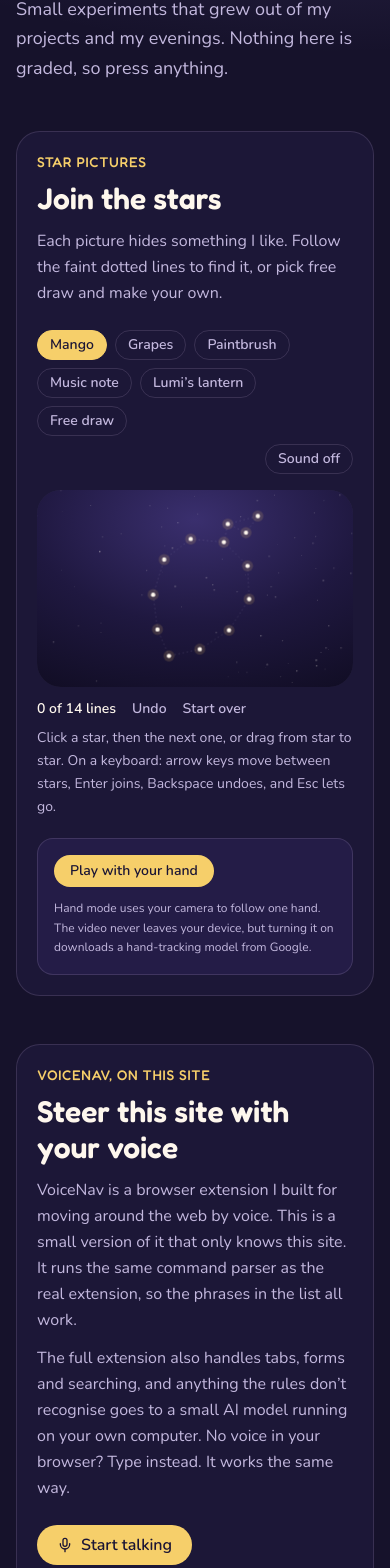
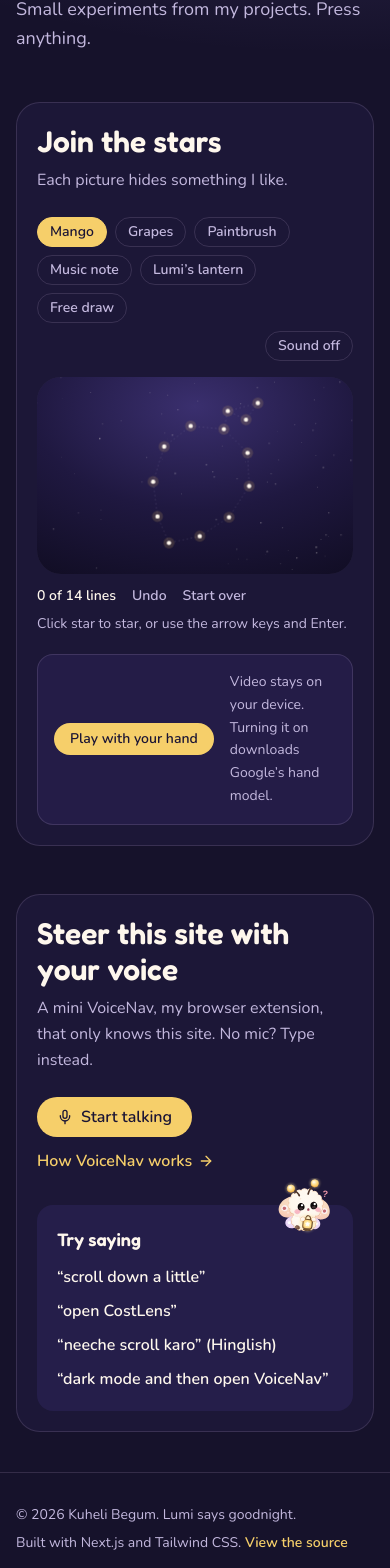
Before and after one commit to kuheli7/portfolio, a Next.js app: page /play in a window 390 px wide. Shown: the part 238-1806 px from the top of the page. Built offline with nearby package versions, Linux system fonts and the light colour scheme.

Commit message:
Make star clicks forgiving on trackpads, steady the hand pointer, trim /play copy

```diff
--- a/src/app/play/page.tsx
+++ b/src/app/play/page.tsx
@@ -12,12 +12,10 @@ export const metadata: Metadata = {
 };
 
 const tryThese = [
-  ["“scroll down a little”", "the same phrases the extension knows"],
-  ["“open CostLens”", "jumps to the case study"],
-  ["“take me to education”", "finds the right section"],
-  ["“keep scrolling”, then “stop”", "hands-free reading"],
-  ["“neeche scroll karo”", "Hinglish works too"],
-  ["“dark mode and then open VoiceNav”", "two steps at once"],
+  "“scroll down a little”",
+  "“open CostLens”",
+  "“neeche scroll karo” (Hinglish)",
+  "“dark mode and then open VoiceNav”",
 ];
 
 export default function PlayPage() {
@@ -32,21 +30,15 @@ export default function PlayPage() {
       <header className="max-w-3xl">
         <p className="mb-2 font-display text-sm font-medium tracking-wider text-accent uppercase">Play</p>
         <h1 className="font-display text-4xl font-semibold tracking-tight sm:text-5xl">A few things to poke at</h1>
-        <p className="mt-4 text-lg leading-relaxed text-muted">
-          Small experiments that grew out of my projects and my evenings. Nothing here is graded, so press anything.
-        </p>
+        <p className="mt-4 text-lg leading-relaxed text-muted">Small experiments from my projects. Press anything.</p>
       </header>
 
       <section aria-labelledby="sky-title" className="mt-12 rounded-3xl border border-line bg-surface/50 p-5 sm:p-8">
         <div className="max-w-3xl">
-          <p className="font-display text-sm font-medium tracking-wider text-accent uppercase">Star pictures</p>
-          <h2 id="sky-title" className="mt-2 font-display text-3xl font-semibold">
+          <h2 id="sky-title" className="font-display text-3xl font-semibold">
             Join the stars
           </h2>
-          <p className="mt-3 leading-relaxed text-muted">
-            Each picture hides something I like. Follow the faint dotted lines to find it, or pick free draw and make
-            your own.
-          </p>
+          <p className="mt-2 leading-relaxed text-muted">Each picture hides something I like.</p>
         </div>
         <div className="mx-auto mt-6 max-w-4xl">
           <Constellations />
@@ -58,22 +50,12 @@ export default function PlayPage() {
         className="mt-12 grid gap-8 rounded-3xl border border-line bg-surface/50 p-5 sm:p-8 lg:grid-cols-[1.2fr_1fr]"
       >
         <div>
-          <p className="font-display text-sm font-medium tracking-wider text-accent uppercase">VoiceNav, on this site</p>
-          <h2 id="voice-title" className="mt-2 font-display text-3xl font-semibold">
+          <h2 id="voice-title" className="font-display text-3xl font-semibold">
             Steer this site with your voice
           </h2>
-          <div className="mt-3 space-y-3 leading-relaxed text-muted">
-            <p>
-              VoiceNav is a browser extension I built for moving around the web by voice. This is a small version of it
-              that only knows this site. It runs the same command parser as the real extension, so the phrases in the
-              list all work.
-            </p>
-            <p>
-              The full extension also handles tabs, forms and searching, and anything the rules don’t recognise goes to
-              a small AI model running on your own computer. No voice in your browser? Type instead. It works the same
-              way.
-            </p>
-          </div>
+          <p className="mt-2 leading-relaxed text-muted">
+            A mini VoiceNav, my browser extension, that only knows this site. No mic? Type instead.
+          </p>
           <div className="mt-6 flex flex-wrap items-center gap-3">
             <VoiceDemoButton className="inline-flex items-center gap-2 rounded-full bg-accent-bg px-5 py-2 font-semibold text-accent-ink transition-transform hover:-translate-y-0.5">
               <MicIcon /> Start talking
@@ -96,10 +78,9 @@ export default function PlayPage() {
           />
           <h3 className="font-display text-lg font-semibold">Try saying</h3>
           <ul className="mt-3 space-y-2.5">
-            {tryThese.map(([phrase, note]) => (
-              <li key={phrase}>
-                <span className="font-semibold">{phrase}</span>
-                <span className="block text-sm text-muted">{note}</span>
+            {tryThese.map((phrase) => (
+              <li key={phrase} className="font-semibold">
+                {phrase}
               </li>
             ))}
           </ul>
--- a/src/components/Constellations.tsx
+++ b/src/components/Constellations.tsx
@@ -19,8 +19,9 @@ import { backgroundStars, constellations, freeStars, type Star } from "@/data/co
 const FREE = constellations.length;
 // C major pentatonic, so any run of joins sounds pleasant
 const NOTES = [523.25, 587.33, 659.25, 783.99, 880, 1046.5, 1174.66, 1318.51, 1567.98, 1760, 2093];
-// How far, in screen pixels, a pointer can be from a star and still pick it
-const SNAP: Record<string, number> = { mouse: 22, pen: 22, touch: 32, hand: 44 };
+// How far, in screen pixels, a pointer can be from a star and still pick it. The nearest star wins, so these can
+// be generous: trackpad clicks and a hand in front of a camera both land a little off.
+const SNAP: Record<string, number> = { mouse: 40, pen: 40, touch: 44, hand: 60 };
 const DIRECTIONS: Record<string, [number, number]> = {
   ArrowUp: [0, -1],
   ArrowDown: [0, 1],
@@ -32,6 +33,7 @@ type Line = [number, number];
 type Wrong = { id: number; a: number; b: number };
 type Drag = { from: number; fresh: boolean; moved: boolean; x: number; y: number };
 type SkyPoint = Star & { unit: number };
+type Pointer = Star & { aim: number | null };
 
 // "the music note", but just "Lumi’s lantern"
 const inSentence = (name: string) => (name.startsWith("Lumi") ? name : `the ${name.toLowerCase()}`);
@@ -44,12 +46,13 @@ export function Constellations() {
   const [anchor, setAnchor] = useState<number | null>(null);
   const [dragFrom, setDragFrom] = useState<number | null>(null);
   const [cursor, setCursor] = useState<number | null>(null);
-  const [pointer, setPointer] = useState<Star | null>(null);
+  const [pointer, setPointer] = useState<Pointer | null>(null);
   const [focused, setFocused] = useState(false);
   const [done, setDone] = useState<string[]>([]);
   const [message, setMessage] = useState("");
   const [sound, setSound] = useState(false);
   const [hand, setHand] = useState<HandPoint | null>(null);
+  const handSeen = useRef(false);
   const svgRef = useRef<SVGSVGElement>(null);
   const audioRef = useRef<AudioContext | null>(null);
   const timers = useRef<number[]>([]);
@@ -251,12 +254,17 @@ export function Constellations() {
     }
   }
 
+  // Where the pointer is, and which star a press there would pick, so the sky can ring it before the click
+  function point(p: SkyPoint, pixels: number) {
+    setPointer({ x: p.x, y: p.y, aim: starAt(p, pixels) });
+  }
+
   // Shared by the mouse, touch and the camera hand: press on a star, move, and let go
   function press(p: SkyPoint, pixels: number) {
     const s = starAt(p, pixels);
-    setPointer(p);
+    point(p, pixels);
+    // A near miss keeps the held star, so an imprecise click doesn't lose your place
     if (s === null) {
-      if (anchor !== null) letGo();
       drag.current = null;
       return false;
     }
@@ -266,8 +274,8 @@ export function Constellations() {
     return true;
   }
 
-  function move(p: SkyPoint) {
-    setPointer(p);
+  function move(p: SkyPoint, pixels: number) {
+    point(p, pixels);
     const d = drag.current;
     if (d && Math.hypot(p.x - d.x, p.y - d.y) > 8 * p.unit) d.moved = true;
   }
@@ -279,10 +287,11 @@ export function Constellations() {
     if (!d) return;
     const s = starAt(p, pixels);
     // A drag joins where it started to where it ends. A tap joins the held star to the tapped one,
-    // and tapping the held star again lets go of it.
-    if (d.moved) {
-      if (s !== null && s !== d.from) join(s, d.from);
-    } else if (!d.fresh) {
+    // and tapping the held star again lets go of it. A trackpad click often slides a few pixels, so a "drag"
+    // that ends on the star it started from still counts as a tap.
+    if (d.moved && s !== null && s !== d.from) join(s, d.from);
+    else if (d.moved && s === null) return;
+    else if (!d.fresh) {
       if (d.from === anchor) letGo();
       else join(d.from);
     }
@@ -291,18 +300,18 @@ export function Constellations() {
   function onPointerDown(event: PointerEvent<SVGSVGElement>) {
     if (event.pointerType === "mouse" && event.button !== 0) return;
     const p = toSky(event.clientX, event.clientY);
-    if (p && press(p, SNAP[event.pointerType] ?? 22)) event.currentTarget.setPointerCapture(event.pointerId);
+    if (p && press(p, SNAP[event.pointerType] ?? SNAP.mouse)) event.currentTarget.setPointerCapture(event.pointerId);
   }
 
   function onPointerMove(event: PointerEvent<SVGSVGElement>) {
     if (event.pointerType !== "mouse" && !drag.current) return;
     const p = toSky(event.clientX, event.clientY);
-    if (p) move(p);
+    if (p) move(p, SNAP[event.pointerType] ?? SNAP.mouse);
   }
 
   function onPointerUp(event: PointerEvent<SVGSVGElement>) {
     const p = toSky(event.clientX, event.clientY);
-    if (p) release(p, SNAP[event.pointerType] ?? 22);
+    if (p) release(p, SNAP[event.pointerType] ?? SNAP.mouse);
     if (event.pointerType !== "mouse") setPointer(null);
   }
 
@@ -312,22 +321,33 @@ export function Constellations() {
       drag.current = null;
       setDragFrom(null);
       setHand(null);
-      setPointer(null);
+      // Only clear the pointer the hand set, not the mouse's
+      if (handSeen.current) setPointer(null);
+      handSeen.current = false;
       return;
     }
     const p = { x: point.x * 800, y: point.y * 500, unit: 800 / svg.getBoundingClientRect().width };
+    handSeen.current = true;
     setHand(point);
     if (pinch === "start") press(p, SNAP.hand);
     else if (pinch === "end") release(p, SNAP.hand);
-    else move(p);
+    else move(p, SNAP.hand);
   }
 
   const start = dragFrom ?? anchor;
   const held = start === null ? null : stars[start];
-  // While holding a star, a dashed line follows the pointer, or points at the keyboard cursor
+  const aim = pointer?.aim ?? null;
+  // While holding a star, a dashed line follows the pointer (snapping to the star it would pick), or points at
+  // the keyboard cursor
   const previewEnd = !held
     ? null
-    : pointer ?? (focused && cursor !== null && cursor !== anchor ? stars[cursor] : null);
+    : pointer
+      ? aim !== null && aim !== start
+        ? stars[aim]
+        : pointer
+      : focused && cursor !== null && cursor !== anchor
+        ? stars[cursor]
+        : null;
   const name = shape ? shape.name : "Free drawing";
 
   return (
@@ -414,20 +434,24 @@ export function Constellations() {
 
         {shape?.lines
           .filter(([a, b]) => !drawn.has(pairKey(a, b)))
-          .map(([a, b]) => (
+          .map(([a, b]) => {
+            // The hints leading on from the held star are brighter, so it's clear where to go next
+            const next = start !== null && (a === start || b === start);
+            return (
               <line
                 key={pairKey(a, b)}
                 x1={stars[a].x}
                 y1={stars[a].y}
                 x2={stars[b].x}
                 y2={stars[b].y}
-              stroke="#c3b8de"
-              strokeOpacity="0.32"
-              strokeWidth="1.5"
+                stroke={next ? "#f6cf6a" : "#c3b8de"}
+                strokeOpacity={next ? 0.75 : 0.32}
+                strokeWidth={next ? 2.5 : 1.5}
                 strokeDasharray="1.5 9"
                 strokeLinecap="round"
               />
-          ))}
+            );
+          })}
 
         {shape?.glow && complete && (
           <circle cx={shape.glow.x} cy={shape.glow.y} r="70" fill="url(#sky-flame)" className="sky-flame" />
@@ -480,7 +504,10 @@ export function Constellations() {
             {i === anchor && (
               <circle cx={s.x} cy={s.y} r="17" fill="none" stroke="#f6cf6a" strokeWidth="2.5" className="star-held" />
             )}
-            {focused && i === cursor && i !== anchor && (
+            {i === aim && i !== start && (
+              <circle cx={s.x} cy={s.y} r="19" fill="#fef7ed" fillOpacity="0.12" stroke="#fef7ed" strokeOpacity="0.7" strokeWidth="2" />
+            )}
+            {focused && i === cursor && i !== anchor && i !== aim && (
               <circle cx={s.x} cy={s.y} r="17" fill="none" stroke="#fef7ed" strokeWidth="2" strokeDasharray="4 4" />
             )}
             <circle cx={s.x} cy={s.y} r="14" fill="#f6cf6a" opacity="0.16" />
@@ -511,7 +538,8 @@ export function Constellations() {
           Start over
         </button>
       </div>
-      <p id="sky-help" className="mt-2 text-sm leading-relaxed text-muted">
+      <p className="mt-2 text-sm text-muted">Click star to star, or use the arrow keys and Enter.</p>
+      <p id="sky-help" className="sr-only">
         Click a star, then the next one, or drag from star to star. On a keyboard: arrow keys move between stars, Enter
         joins, Backspace undoes, and Esc lets go.
       </p>
--- a/src/components/HandControl.tsx
+++ b/src/components/HandControl.tsx
@@ -15,6 +15,9 @@ const PINCH_ON = 0.33;
 const PINCH_OFF = 0.45;
 // Only the middle of the camera view maps onto the sky, so the edges are easy to reach
 const MARGIN = 0.12;
+// The tracker loses the hand for a frame now and then. Wait this many frames before treating it as gone,
+// so a blip doesn't drop a star you're carrying.
+const MISSES = 8;
 
 export type HandPoint = { x: number; y: number; pinched: boolean };
 type Props = { onHand: (point: HandPoint | null, pinch: "start" | "end" | null) => void };
@@ -52,6 +55,7 @@ export function HandControl({ onHand }: Props) {
     let frame = 0;
     let pinched = false;
     let lastTime = -1;
+    let missed = MISSES;
     let smooth: { x: number; y: number } | null = null;
 
     function stop() {
@@ -69,10 +73,13 @@ export function HandControl({ onHand }: Props) {
         lastTime = video.currentTime;
         const hand = tracker.detectForVideo(video, performance.now()).landmarks[0];
         if (!hand) {
-          handler.current(null, pinched ? "end" : null);
-          pinched = false;
-          smooth = null;
+          if (++missed === MISSES) {
+            handler.current(null, pinched ? "end" : null);
+            pinched = false;
+            smooth = null;
+          }
         } else {
+          missed = 0;
           const ratio = distance(hand[4], hand[8]) / Math.max(distance(hand[0], hand[9]), 0.001);
           let change: "start" | "end" | null = null;
           if (!pinched && ratio < PINCH_ON) {
@@ -82,9 +89,12 @@ export function HandControl({ onHand }: Props) {
             pinched = false;
             change = "end";
           }
-          // The camera image is mirrored, so moving your hand right moves the pointer right
-          const x = clamp((1 - hand[8].x - MARGIN) / (1 - 2 * MARGIN));
-          const y = clamp((hand[8].y - MARGIN) / (1 - 2 * MARGIN));
+          // The pointer sits between the thumb and pointer finger tips, so it stays put while you pinch instead of
+          // following the finger down. The camera image is mirrored, so moving your hand right moves it right.
+          const mx = (hand[4].x + hand[8].x) / 2;
+          const my = (hand[4].y + hand[8].y) / 2;
+          const x = clamp((1 - mx - MARGIN) / (1 - 2 * MARGIN));
+          const y = clamp((my - MARGIN) / (1 - 2 * MARGIN));
           smooth = smooth ? { x: smooth.x + (x - smooth.x) * 0.5, y: smooth.y + (y - smooth.y) * 0.5 } : { x, y };
           handler.current({ ...smooth, pinched }, change);
         }
@@ -157,16 +167,14 @@ export function HandControl({ onHand }: Props) {
           className={`h-20 w-28 -scale-x-100 rounded-xl bg-black object-cover ${status === "on" ? "" : "hidden"}`}
         />
         <p aria-live="polite" className="min-w-0 flex-1 text-sm leading-relaxed">
-          {status === "loading" && "Starting the camera and loading hand tracking…"}
-          {status === "on" &&
-            "Point at a star with your pointer finger. Pinch your thumb and finger together to grab it, then pinch on the next star to join them."}
+          {status === "off" && (
+            <span className="text-muted">Video stays on your device. Turning it on downloads Google’s hand model.</span>
+          )}
+          {status === "loading" && "Starting the camera…"}
+          {status === "on" && "Pinch on a star, then pinch on the next one."}
           {status === "error" && error}
         </p>
       </div>
-      <p className="mt-3 text-xs leading-relaxed text-muted">
-        Hand mode uses your camera to follow one hand. The video never leaves your device, but turning it on downloads a
-        hand-tracking model from Google.
-      </p>
     </div>
   );
 }
```
Lines whose indentation alone changed are shown as unchanged.
